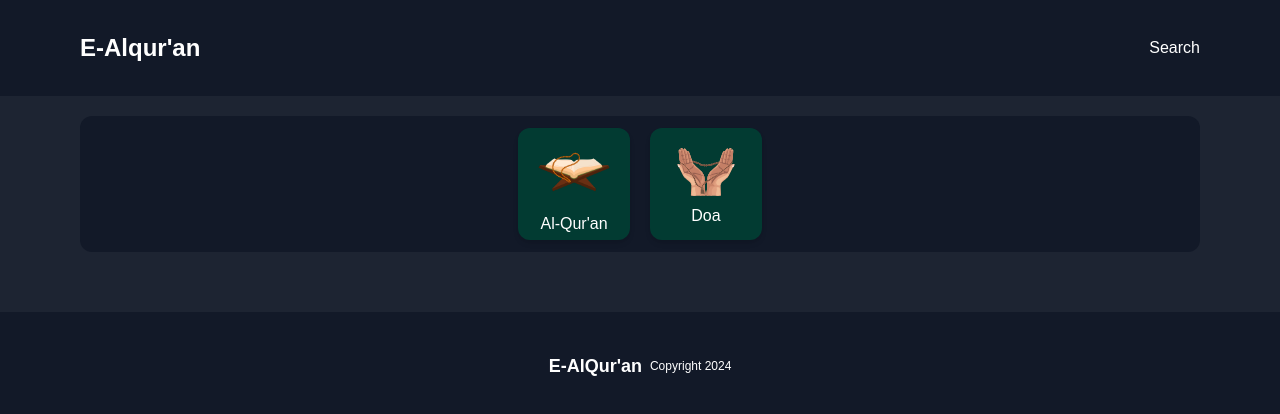
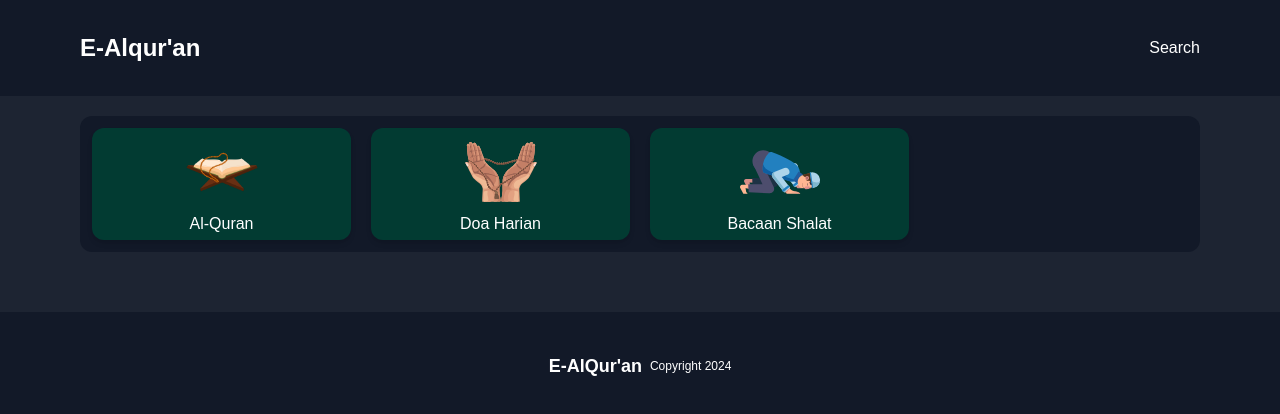
Before and after one commit to dimasbp17/e-alquran, a Next.js app: page / in a window 1280 px wide. Shown: the top 414 px of the page. Built offline with nearby package versions, Linux system fonts and the light colour scheme; no server answers.

Commit message:
fetch:detail surah

```diff
--- a/src/app/(landing-page)/_partials/Menus.jsx
+++ b/src/app/(landing-page)/_partials/Menus.jsx
@@ -6,25 +6,33 @@ import Link from 'next/link';
 import React from 'react';
 import quran from '@/assets/images/quran.png';
 import doa from '@/assets/svg/doa.svg';
+import menu from './menu';
 
 const Menus = () => {
   return (
     <>
       <div className="w-full p-3 bg-[#121928] rounded-xl my-5">
-        <div className="grid grid-cols-2 gap-5">
-          <div className="flex items-center justify-end w-full ">
-            <Link href={'/'}>
-              <Card className="flex items-center justify-center w-28 h-28 bg-[#023B32] text-white">
+        <div className="grid grid-cols-4 gap-5">
+          {menu.map((menu, index) => (
+            <Link
+              href={menu.href}
+              className="w-full"
+              key={index}
+            >
+              <Card className="flex items-center justify-center w-full h-28 bg-[#023B32] text-white">
                 <Image
-                  src={quran}
+                  src={menu.image}
                   alt="Al-Quran"
                   className="size-20"
+                  width={1024}
+                  height={1024}
                 />
-                Al-Qur&apos;an
+                {menu.title}
               </Card>
             </Link>
-          </div>
-          <div className="flex items-center justify-start">
+          ))}
+
+          {/* <div className="flex items-center justify-start">
             <Link href={'/doa-harian'}>
               <Card className="flex items-center justify-center w-28 h-28 bg-[#023B32] text-white">
                 <Image
@@ -35,7 +43,7 @@ const Menus = () => {
                 Doa
               </Card>
             </Link>
-          </div>
+          </div> */}
         </div>
       </div>
     </>
--- a/src/app/(landing-page)/_partials/Quran.jsx
+++ b/src/app/(landing-page)/_partials/Quran.jsx
@@ -11,8 +11,8 @@ const Quran = () => {
   useEffect(() => {
     const fetchQuran = async () => {
       try {
-        const response = await axios.get(`https://equran.id/api/surat`);
-        setData(response.data);
+        const response = await axios.get(`https://equran.id/api/v2/surat`);
+        setData(response.data.data);
         console.log(response.data);
       } catch (error) {
         console.error('Error fetching al-quran', error);
@@ -36,12 +36,12 @@ const Quran = () => {
             </div>
             <div className="flex flex-col w-full gap-1 text-white">
               <div className="flex justify-between w-full">
-                <div className="font-semibold">{surah.nama_latin}</div>
+                <div className="font-semibold">{surah.namaLatin}</div>
                 <div>{surah.nama}</div>
               </div>
               <div className="flex justify-between flex-grow w-full text-gray-300">
                 <div className="text-xs">{surah.arti}</div>
-                <div className="text-xs">{surah.jumlah_ayat} ayat</div>
+                <div className="text-xs">{surah.jumlahAyat} ayat</div>
               </div>
             </div>
           </Card>
--- a/src/app/(landing-page)/_partials/menu.js
+++ b/src/app/(landing-page)/_partials/menu.js
@@ -1,17 +1,17 @@
 const menu = [
   {
     href: '/',
-    image: '',
+    image: '/assets/images/quran.png',
     title: 'Al-Quran',
   },
   {
     href: '/doa-harian',
-    image: '',
+    image: '/assets/svg/doa.svg',
     title: 'Doa Harian',
   },
   {
     href: '/bacaan-shalat',
-    image: '',
+    image: '/assets/svg/shalat.svg',
     title: 'Bacaan Shalat',
   },
 ];
--- /dev/null
+++ b/src/app/bacaan-shalat/page.jsx
@@ -0,0 +1,11 @@
+import React from 'react';
+
+const BacaanShalat = () => {
+  return (
+    <>
+      <div>dada</div>
+    </>
+  );
+};
+
+export default BacaanShalat;
--- a/src/app/globals.css
+++ b/src/app/globals.css
@@ -25,3 +25,10 @@ body {
     text-wrap: balance;
   }
 }
+
+@font-face {
+  font-family: 'LPMQ Misbah';
+  src: url('/fonts/lpmq-misbah.ttf') format('truetype');
+  font-weight: normal;
+  font-style: normal;
+}
--- a/src/app/surah/[nomorSurah]/page.jsx
+++ b/src/app/surah/[nomorSurah]/page.jsx
@@ -1,9 +1,61 @@
-import React from 'react';
+'use client';
+
+import axios from 'axios';
+import { useParams } from 'next/navigation';
+import React, { useEffect, useState } from 'react';
 
 const DetailSurah = () => {
+  const { nomorSurah } = useParams();
+  const [surah, setSurah] = useState(null);
+
+  useEffect(() => {
+    const fetchSurah = async () => {
+      try {
+        const response = await axios.get(
+          `https://equran.id/api/v2/surat/${nomorSurah}`
+        );
+        setSurah(response.data.data);
+        console.log(response.data);
+      } catch (error) {
+        console.error('Error fetching surah', error);
+      }
+    };
+    fetchSurah();
+  }, [nomorSurah]);
+
+  if (!surah) return <div>Loading...</div>;
+
   return (
     <>
-      <div>dada</div>
+      <div className="flex flex-col items-center justify-center my-10">
+        <div className="text-3xl font-bold text-white">{surah.namaLatin}</div>
+        <div className="flex items-center gap-1 text-white">
+          <span>{surah.tempatTurun}</span>
+          <span>.</span>
+          <span>{surah.jumlahAyat}</span>
+        </div>
+      </div>
+
+      {surah.ayat &&
+        surah.ayat.map((ayat) => (
+          <div
+            key={ayat.nomorAyat}
+            className="my-10 text-justify text-white md:px-20"
+          >
+            {/* Teks Arab */}
+            <div className="text-4xl leading-[60px] text-end font-misbah">
+              {ayat.teksArab}
+            </div>
+
+            {/* Teks Latin */}
+            <div className="mt-10 text-lg text-green-400">{ayat.teksLatin}</div>
+
+            {/* Terjemahan Bahasa Indonesia */}
+            <div className="text-lg">{ayat.teksIndonesia}</div>
+
+            <hr className="my-5" />
+          </div>
+        ))}
     </>
   );
 };
--- a/tailwind.config.js
+++ b/tailwind.config.js
@@ -32,6 +32,9 @@ module.exports = withMT({
         hitamTua: '#121928',
         hitamMuda: '#1D2432',
       },
+      fontFamily: {
+        misbah: ['LPMQ Misbah', 'sans-serif'],
+      },
     },
   },
   plugins: [],
```
Also changed, not shown: public/assets/svg/shalat.svg (added), public/fonts/lpmq-misbah.ttf (added).
